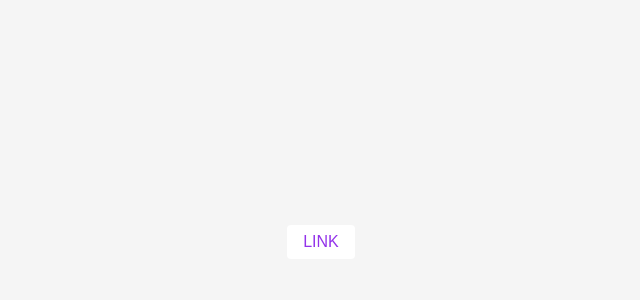
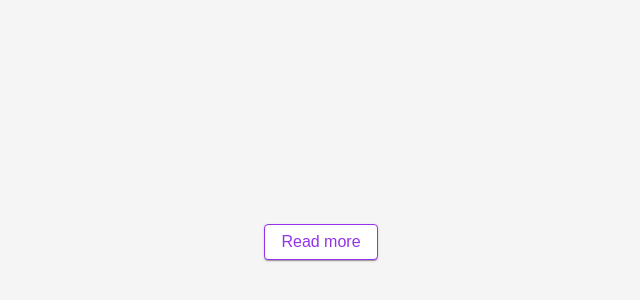
Before and after one commit to vidhi-thakur/Savvy-UI, a React (Create React App) app: page / in a window 1280 px wide. Shown: the part 158-458 px from the top of the page, without its empty margins (319-959 px from the left). Built offline with nearby package versions, Linux system fonts and the light colour scheme.

Commit message:
added buttons
3 types of buttons
1. primary
2. secondary
3. primary-outlined

```diff
--- a/src/App.js
+++ b/src/App.js
@@ -1,14 +1,15 @@
 import './App.css';
-import LinkButton from './components/buttons/LinkButton';
+import Button from './components/buttons/buttonCTA/Button';
 
 function App() {
   return (
     <div className="App">
-      <LinkButton
+      <Button
         handleClick={() => console.log("link clicked")}
+        color="primary-outlined"
       >
-        LINK
-      </LinkButton>
+        Read more
+      </Button>
     </div>
   );
 }
--- /dev/null
+++ b/src/components/buttons/buttonCTA/Button.css
@@ -0,0 +1,47 @@
+.primary {
+  color: var(--secondary-color);
+  background-color: var(--primary-color-text);
+  font-size: 1rem;
+  font-weight: 500;
+  border: none;
+  padding: 0.5rem 1rem;
+  cursor: pointer;
+  border-radius: var(--border-radius);
+  box-shadow: var(--shadow-default);
+}
+
+.primary:hover {
+  background-color: var(--btn-dark-hover);
+}
+
+.secondary {
+  color: var(--primary-color-text);
+  background-color: var(--secondary-color);
+  font-size: 1rem;
+  font-weight: 500;
+  border: none;
+  padding: 0.5rem 1rem;
+  cursor: pointer;
+  border-radius: var(--border-radius);
+  box-shadow: var(--shadow-default);
+}
+
+.secondary:hover {
+  background-color: var(--card-hover);
+}
+
+.primary-outlined {
+    border: 1px solid var(--primary-color-text);
+    color: var(--primary-color-text);
+    background-color: var(--secondary-color);
+    font-size: 1rem;
+    font-weight: 500;
+    padding: 0.5rem 1rem;
+    cursor: pointer;
+    border-radius: var(--border-radius);
+    box-shadow: var(--shadow-default);
+  }
+
+  .primary-outlined:hover {
+    background-color: var(--card-hover);
+  }
--- /dev/null
+++ b/src/components/buttons/buttonCTA/Button.js
@@ -0,0 +1,12 @@
+import React from 'react';
+import './Button.css'
+
+function Button(props) {
+    return <>
+        <button className={props.color} onClick={props.handleClick()} >
+            {props.children}
+        </button>
+    </>;
+}
+
+export default Button;
```
Also changed, not shown: src/components/buttons/link/LinkButton.css (renamed from src/components/buttons/LinkButton.css), src/components/buttons/link/LinkButton.js (renamed from src/components/buttons/LinkButton.js).
